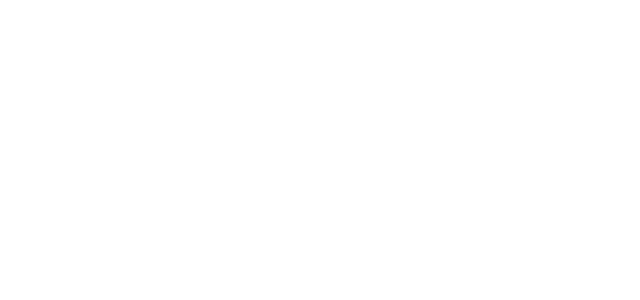
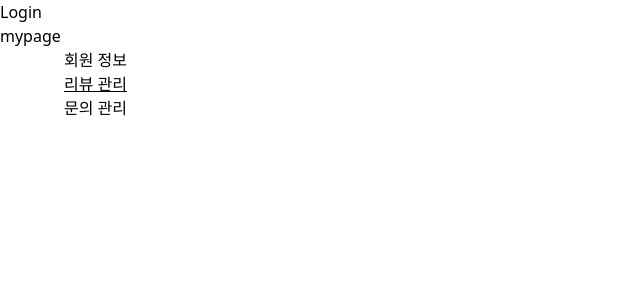
Before and after one commit to ojb98/SKIP, a React (Vite) app in the folder frontend/skip/: page /mypage/review in a window 1280 px wide. Before the commit this address had no page. Shown: the top 300 px of the page, without its empty margins (0-640 px from the left). Built offline with nearby package versions, Linux system fonts and the light colour scheme.

Commit message:
마이페이지, useProfile

```diff
--- a/frontend/skip/src/App.jsx
+++ b/frontend/skip/src/App.jsx
@@ -4,7 +4,9 @@
 import LoginPage from "./pages/LoginPage"
 import JoinPage from "./pages/SignupPage"
 import SignupVerifyPage from "./pages/SignupVerifyPage"
-import SignupStep from "./components/SignupStep"
+import AccountPage from "./pages/AccountPage"
+import MyReviewPage from "./pages/MyReviewPage"
+import MyQnaPage from "./pages/MyQnaPage"
 
 function App() {
     return (
@@ -12,6 +14,7 @@
             <BrowserRouter>
                 <Routes>
                     <Route path="/" element={<Layout></Layout>}>
+                        {/* 홈페이지 */}
                         <Route index element={<Home></Home>}></Route>
 
                         <Route path="login" element={<LoginPage></LoginPage>}></Route>
@@ -19,6 +22,13 @@
                         <Route path="signup/verify" element={<SignupVerifyPage></SignupVerifyPage>}></Route>
 
                         <Route path="signup" element={<JoinPage></JoinPage>}></Route>
+
+                        {/* 마이페이지 */}
+                        <Route path="mypage/account" element={<AccountPage></AccountPage>}></Route>
+
+                        <Route path="mypage/review" element={<MyReviewPage></MyReviewPage>}></Route>
+
+                        <Route path="mypage/qna" element={<MyQnaPage></MyQnaPage>}></Route>
                     </Route>
                 </Routes>
             </BrowserRouter>
--- a/frontend/skip/src/pages/Header.jsx
+++ b/frontend/skip/src/components/Header.jsx
@@ -4,8 +4,8 @@
     return (
         <>
             <ul>
-                <li><Link>dafasd</Link></li>
                 <li><Link to={"/login"}>Login</Link></li>
+                <li><Link to={"/mypage/account"}>mypage</Link></li>
             </ul>
         </>
     )
--- /dev/null
+++ b/frontend/skip/src/components/SideBar.jsx
@@ -0,0 +1,17 @@
+import { Link } from "react-router-dom";
+
+const SideBar = ({active}) => {
+    return (
+        <>
+            <div className="w-2xs">
+                <ul>
+                    <li><Link to="/mypage/account" className={`${active === 'account' ? 'underline' : ''}`}>회원 정보</Link></li>
+                    <li><Link to="/mypage/review" className={`${active === 'review' ? 'underline' : ''}`}>리뷰 관리</Link></li>
+                    <li><Link to="/mypage/qna" className={`${active === 'qna' ? 'underline' : ''}`}>문의 관리</Link></li>
+                </ul>
+            </div>
+        </>
+    )
+}
+
+export default SideBar;
--- /dev/null
+++ b/frontend/skip/src/hooks/useProfile.js
@@ -0,0 +1,16 @@
+const useProfile = () => {
+    return {
+        userId: 1,
+        username: 'admin',
+        email: 'admin',
+        social: 'NONE',
+        roles: [
+            'USER',
+            'MANAGER',
+            'ADMIN'
+        ],
+        image: null
+    };
+}
+
+export default useProfile;
--- /dev/null
+++ b/frontend/skip/src/pages/AccountPage.jsx
@@ -0,0 +1,17 @@
+import SideBar from "../components/SideBar";
+
+const AccountPage = () => {
+    return (
+        <>
+            <div className="w-6xl flex justify-between">
+                <SideBar active="account"></SideBar>
+
+                <div className="w-[800px]">
+
+                </div>
+            </div>
+        </>
+    )
+}
+
+export default AccountPage;
--- a/frontend/skip/src/pages/Layout.jsx
+++ b/frontend/skip/src/pages/Layout.jsx
@@ -1,5 +1,5 @@
 import { Outlet } from "react-router-dom";
-import Header from "./Header";
+import Header from "../components/Header";
 
 const Layout = () => {
     return (
--- /dev/null
+++ b/frontend/skip/src/pages/MyQnaPage.jsx
@@ -0,0 +1,17 @@
+import SideBar from "../components/SideBar";
+
+const MyQnaPage = () => {
+    return (
+        <>
+            <div className="w-6xl flex justify-between">
+                <SideBar active="qna"></SideBar>
+
+                <div className="w-[800px]">
+
+                </div>
+            </div>
+        </>
+    )
+}
+
+export default MyQnaPage;
--- /dev/null
+++ b/frontend/skip/src/pages/MyReviewPage.jsx
@@ -0,0 +1,21 @@
+import SideBar from "../components/SideBar";
+import useProfile from "../hooks/useProfile";
+
+const MyReviewPage = () => {
+    const profile = useProfile();
+    console.log(profile.username);
+
+    return (
+        <>
+            <div className="w-6xl flex justify-between">
+                <SideBar active="review"></SideBar>
+
+                <div className="w-[800px]">
+
+                </div>
+            </div>
+        </>
+    )
+}
+
+export default MyReviewPage;
--- a/frontend/skip/src/pages/SignupPage.jsx
+++ b/frontend/skip/src/pages/SignupPage.jsx
@@ -109,7 +109,7 @@
                         <input
                             type="password"
                             placeholder="비밀번호 확인"
-                            ref={confirmPassword}e
+                            ref={confirmPassword}
                             className={inputTextClass}
                             onKeyUp={() => setConfirmPasswordStatus(validateConfirmPassword(password.current.value, confirmPassword.current.value))}
                         ></input>
```
Also changed, not shown: frontend/skip/src/components/Footer.jsx (added, +8 -0 lines).
